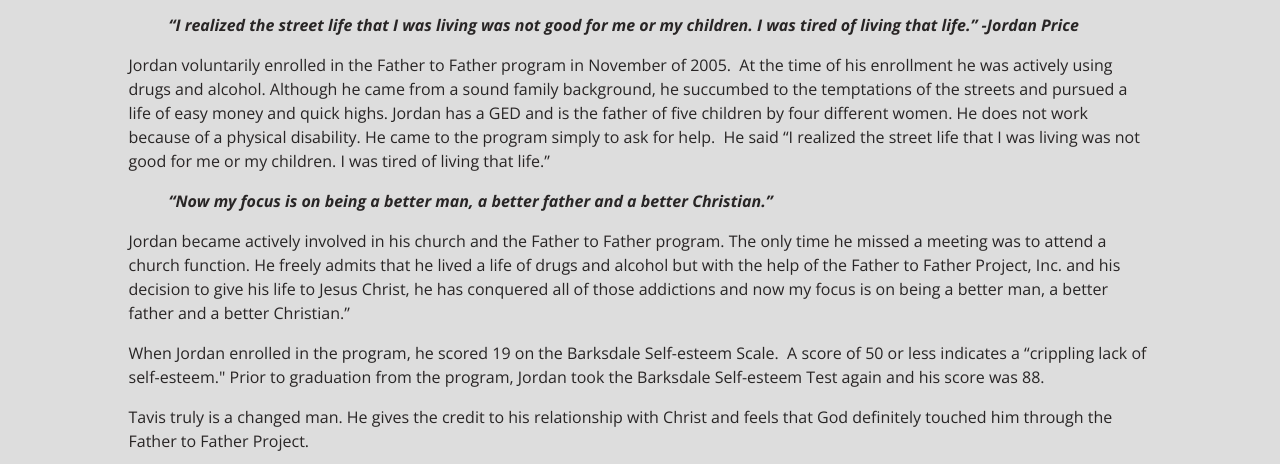
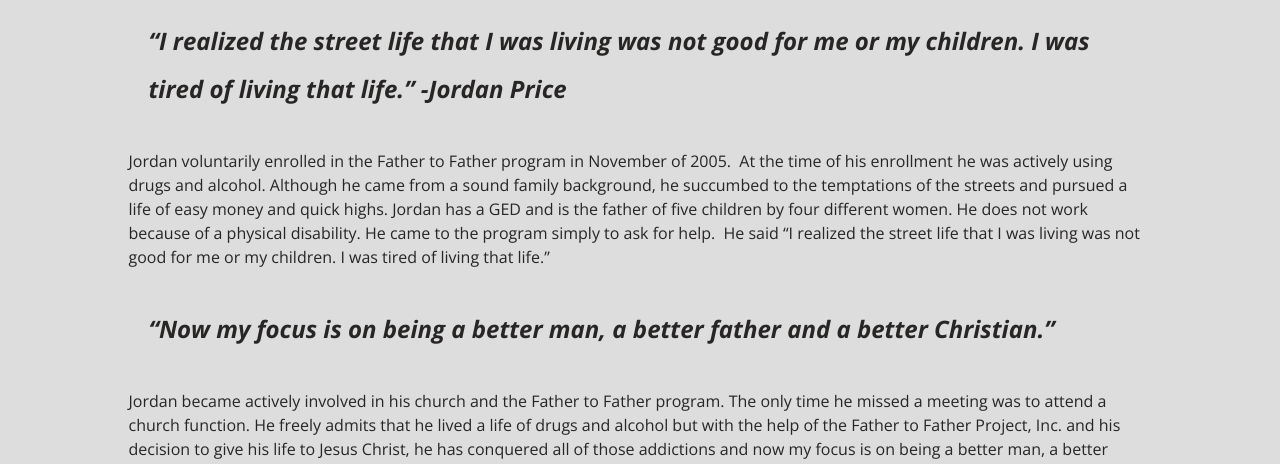
Before and after one commit to abbystarnes/SCFathers, a plain HTML site: page Testimonials.html in a window 1280 px wide. Shown: the part 372-836 px from the top of the page. Drawn offline with nearby package versions, Linux system fonts and the light colour scheme.

Commit message:
basic layout finished

```diff
--- a/SCSS/style.scss
+++ b/SCSS/style.scss
@@ -15,6 +15,13 @@ $orange-background-color: #B95628;
 	box-sizing: border-box;
 }
 
+
+blockquote {
+	padding: 20px;
+	font-size: 1.5em;
+	line-height: 2;
+	margin: 0px;
+}
 
 .styledSelect {
 	width: 100%;
```
Also changed, not shown: SCSS/sports-outdoors.html (added, +3 -0 lines), index.html (+2 -2 lines), CSS/style.css, Images/icon-facebook.svg (deleted), Images/icon-selectArrow.svg (deleted), Images/icon-twitter.svg (deleted), 1 other file.
